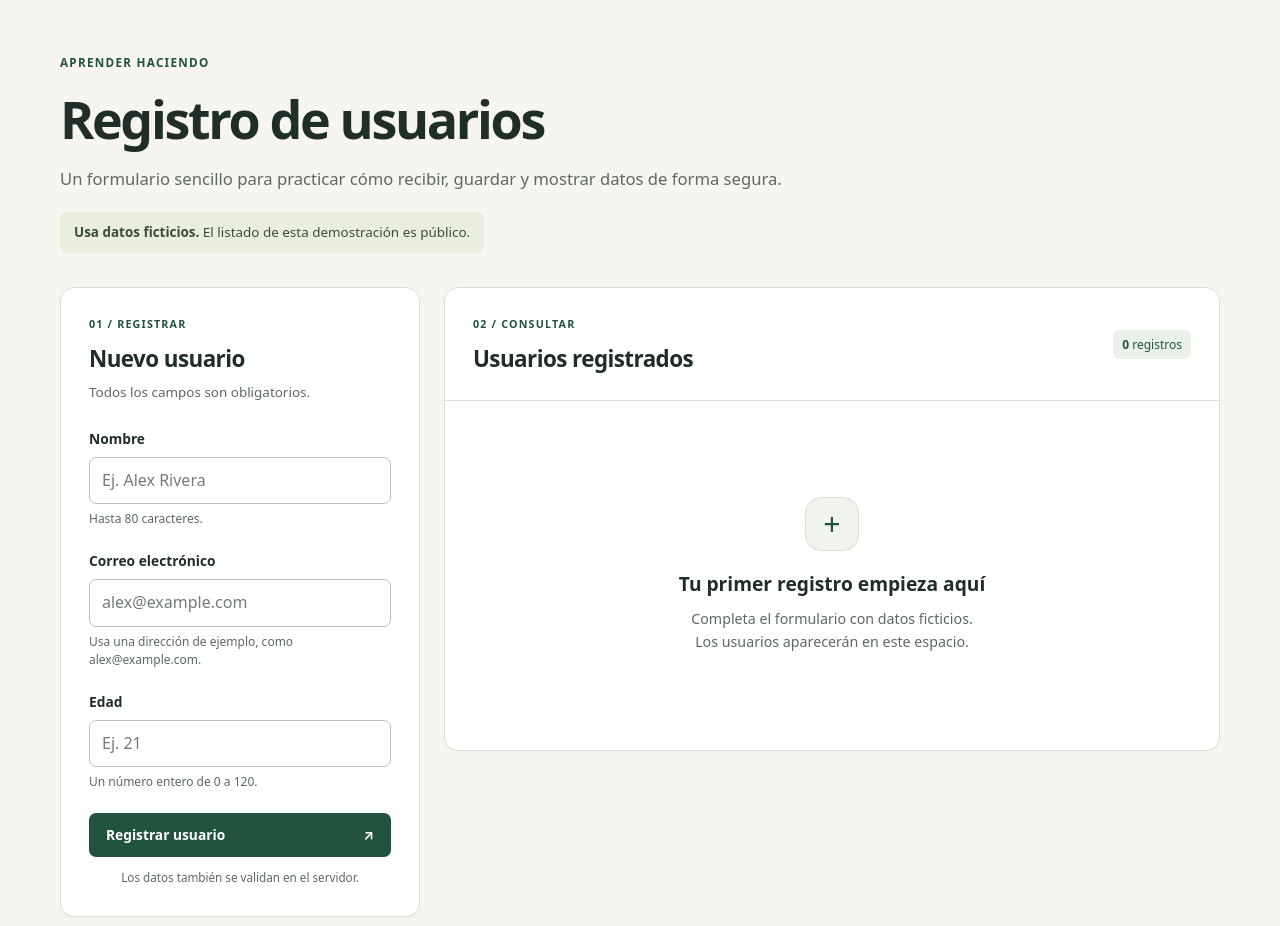
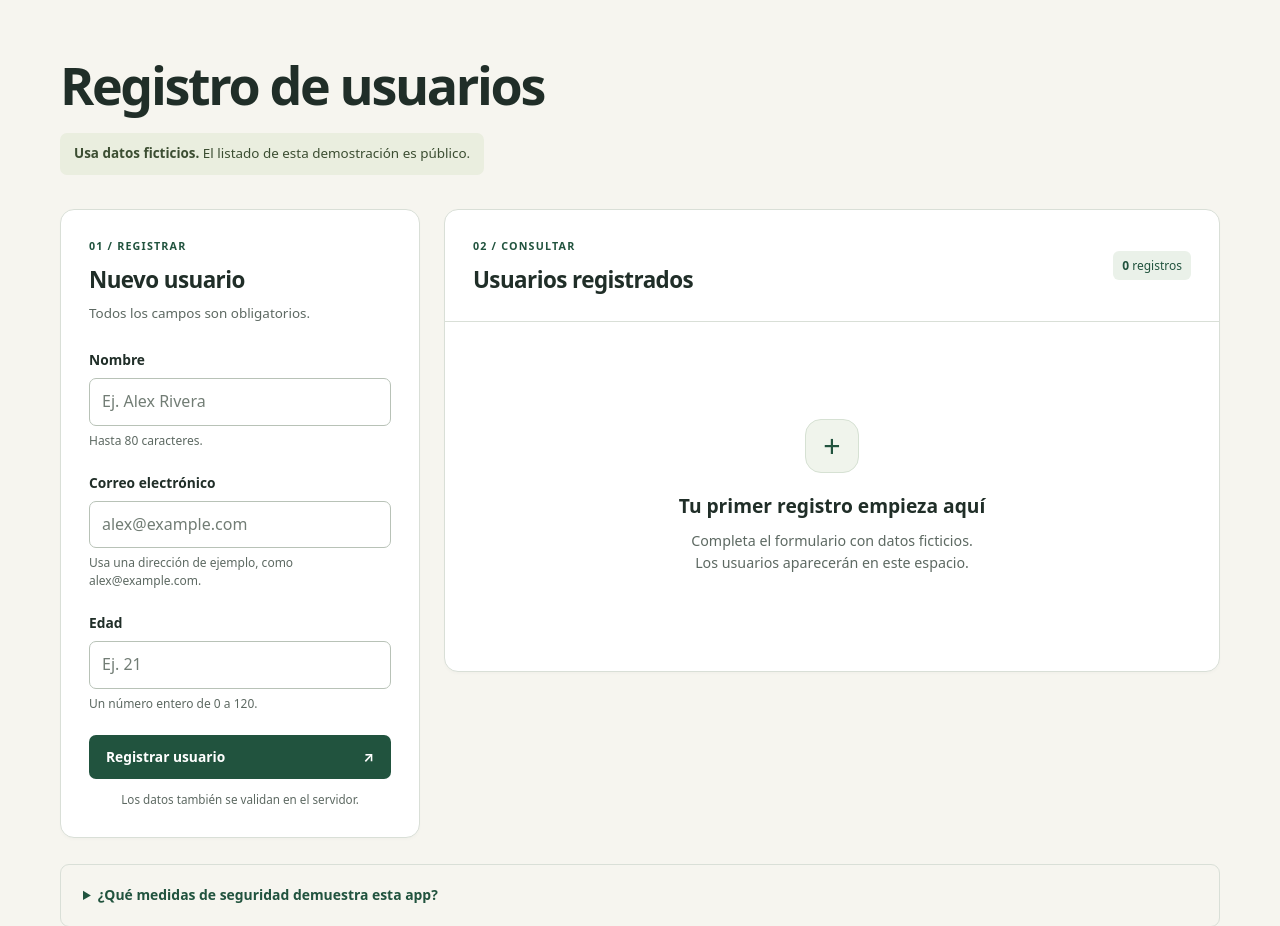
Before and after one commit to gallodeoro-cyber/Seguridad_de_computo, a Flask app: page / in a window 1280 px wide. Shown: the part 89-1015 px from the top of the page. Run offline with Flask 3, Linux system fonts and the light colour scheme; some libraries are stand-ins or nearby versions.

Commit message:
Remove extra instructional copy

```diff
--- a/templates/index.html
+++ b/templates/index.html
@@ -4,9 +4,7 @@
 
 {% block content %}
   <section class="page-heading" aria-labelledby="page-title">
-    <p class="eyebrow">Aprender haciendo</p>
     <h1 id="page-title">Registro de usuarios</h1>
-    <p class="lead">Un formulario sencillo para practicar cómo recibir, guardar y mostrar datos de forma segura.</p>
     <p class="privacy-note"><strong>Usa datos ficticios.</strong> El listado de esta demostración es público.</p>
   </section>
 
@@ -106,7 +104,7 @@
       <p><strong>Validación y normalización.</strong> El servidor comprueba los campos y aplica reglas consistentes antes de guardar los datos.</p>
       <p><strong>Consultas parametrizadas.</strong> SQLite recibe los valores como datos separados de las instrucciones SQL.</p>
       <p><strong>Salida escapada.</strong> Las plantillas muestran el texto de los usuarios sin interpretarlo como HTML.</p>
-      <p><strong>Errores seguros y código reutilizable.</strong> Los mensajes públicos evitan detalles internos. El README explica las funciones compartidas y las pruebas de seguridad.</p>
+      <p><strong>Errores seguros y código reutilizable.</strong> Los mensajes públicos evitan detalles internos.</p>
     </div>
   </details>
 {% endblock %}
```
